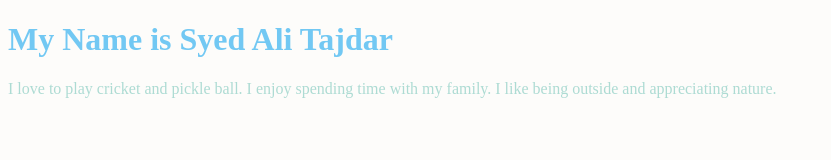
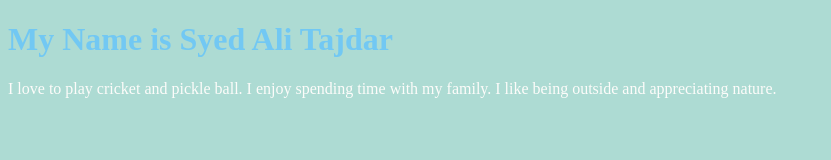
Before and after one commit to satajdar/satajdar.github.io, a plain HTML site: page index.html in a window 1280 px wide. Shown: the whole page, without its empty margins (0-831 px from the left). Drawn offline with Linux system fonts and the light colour scheme.

Commit message:
Updated index.html

```diff
--- a/index.html
+++ b/index.html
@@ -4,13 +4,13 @@
 <title>My Personal Introduction</title>
 <style>
 body {
-	background-color: #fdfcfa;
+	background-color: #addbd3;
 }
 h1 {
 	color: #72c8f3;
 }
 p {
-	color: #addbd3;
+	color: #fdfcfa;
 }
 </style>
 </head>
```
